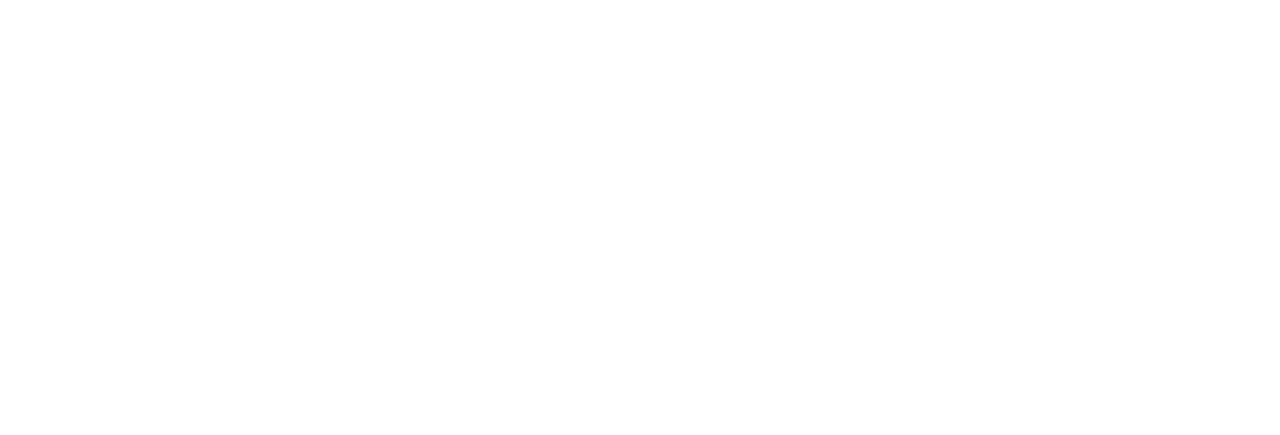
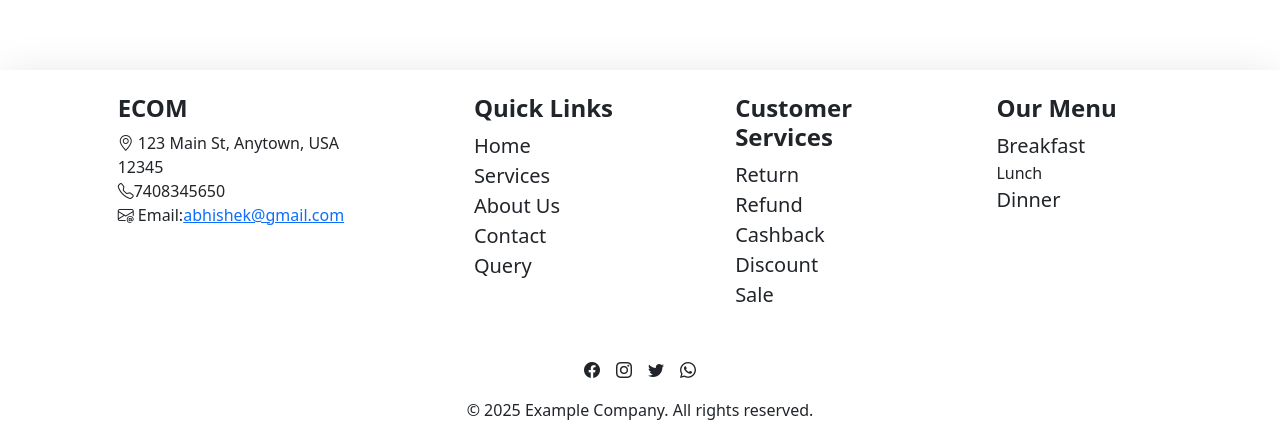
Before and after one commit to Shivanand848/Food_Ordering, a React (Vite) app: page / in a window 1280 px wide. Shown: the part 1258-1693 px from the top of the page. Before the commit the page ends 1200 px from the top, so only its background shows below. Built offline with nearby package versions, Linux system fonts and the light colour scheme; no server answers.

Commit message:
creating Footer

```diff
--- a/src/foodcourt/Home.jsx
+++ b/src/foodcourt/Home.jsx
@@ -107,6 +107,71 @@
           )}
         </div>
       </div>
+
+
+       <footer class="shadow-lg bg-white pt-4 text-dark" style={{marginTop:"10%"}}>
+        <div class="container text-md-start text-center">
+            <div class="row">
+                <div class="col-md-3 col-lg-3 col-xl-3 mb-4 mx-auto ">
+                    <h4 class="fw-bold">ECOM</h4>
+                    <ul class="list-unstyled">
+                        <li><span class="bi bi-geo-alt"></span> 123 Main St, Anytown, USA 12345</li>
+                        <li><span class="bi bi-telephone"></span>7408345650</li>
+                        <li><span class="bi bi-envelope-at"></span> Email:
+                            <a href="abhishek@gmail.com">abhishek@gmail.com</a>
+                        </li>
+                    </ul>
+                </div>
+
+                <div class="mx-auto col-md-2  mb-4">
+                    <h4 class="fw-bold">Quick Links</h4>
+                    <ul class="list-unstyled">
+                        <li class="nav-item"><a href="" class="nav-link fs-5 textdec">Home</a></li>
+                        <li class="nav-item"><a href="" class="nav-link fs-5">Services</a></li>
+                        <li class="nav-item"><a href="" class="nav-link fs-5">About Us</a></li>
+                        <li class="nav-item"><a href="" class="nav-link fs-5">Contact</a></li>
+                        <li class="nav-item"><a href="" class="nav-link fs-5">Query</a></li>
+                    </ul>
+                </div>
+
+
+                <div class="mx-auto col-md-2  mb-4">
+                    <h4 class="fw-bold">Customer Services</h4>
+                    <ul class="list-unstyled">
+                        <li class="nav-item"><a href="" class="nav-link fs-5 textdec">Return</a></li>
+                        <li class="nav-item"><a href="" class="nav-link fs-5">Refund</a></li>
+                        <li class="nav-item"><a href="" class="nav-link fs-5">Cashback</a></li>
+                        <li class="nav-item"><a href="" class="nav-link fs-5">Discount</a></li>
+                        <li class="nav-item"><a href="" class="nav-link fs-5">Sale</a></li>
+                    </ul>
+                </div>
+
+                <div class="mx-auto col-md-2  mb-4">
+                    <h4 class="fw-bold">Our Menu</h4>
+                    <ul class="list-unstyled">
+                        <li class="nav-item"><a href="" class="nav-link fs-5 textdec">Breakfast</a></li>
+                        <li class="nav-item"><a href="" class="nav-link fs-5"></a>Lunch</li>
+                        <li class="nav-item"><a href="" class="nav-link fs-5">Dinner</a></li>
+                    </ul>
+                </div>
+            </div>
+
+            <div class="row mt-2">
+                <ul class="list-unstyled d-flex gap-3 justify-content-center">
+                    <li><span class="bi bi-facebook"></span></li>
+                    <li><span class="bi bi-instagram"></span></li>
+                    <li><span class="bi bi-twitter"></span></li>
+                    <li><span class="bi bi-whatsapp"></span></li>
+                </ul>
+            </div>
+
+            <div class="row">
+                <div class="row-cols-md-12">
+                    <p class="text-center">&copy; 2025 Example Company. All rights reserved.</p>
+                </div>
+            </div>
+        </div>
+    </footer>
     </>
   )
 }
```
